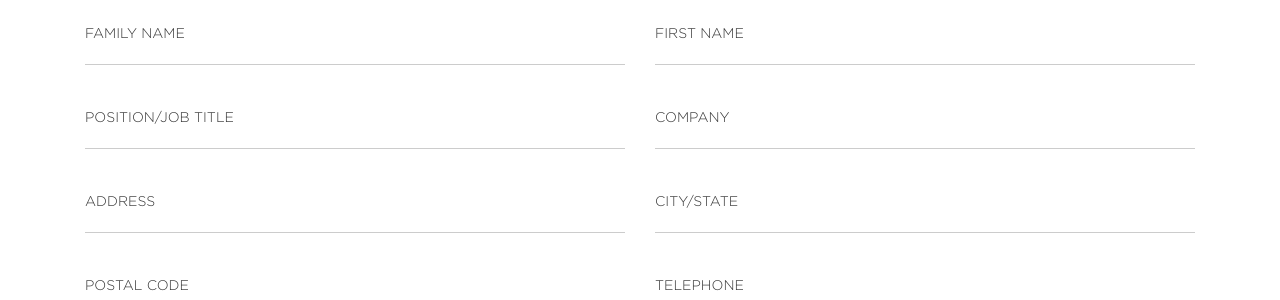
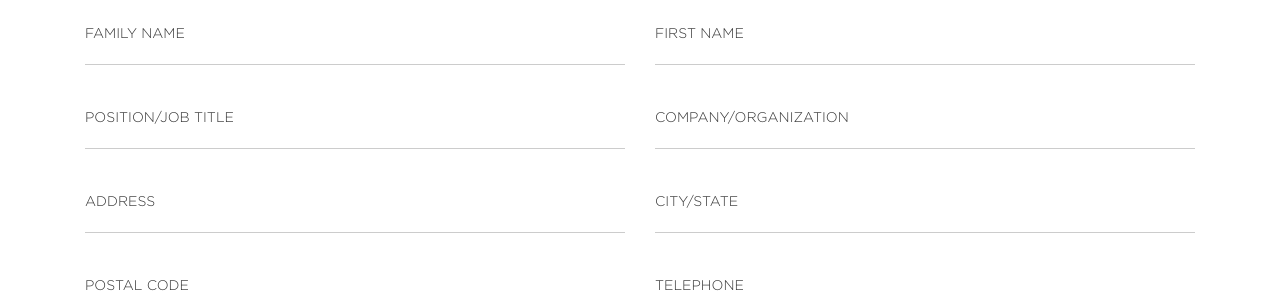
Before and after one commit to aotca2017/aoc2017local, a Jekyll site: the page built from index.html, in a window 1280 px wide. Shown: the part 666-966 px from the top of the page. Built offline with Jekyll 4.4.1, drawn with Linux system fonts in a browser that asks for light colours.

Commit message:
Update text

```diff
--- a/_includes/content.html
+++ b/_includes/content.html
@@ -46,7 +46,7 @@
         </div>
 
         <div class="form-item clearfix col-md-6">
-            <span class="content-title content-label-animation">Company</span>
+            <span class="content-title content-label-animation">Company/Organization</span>
             <input class="content-input form-control content-input-animation" name="entry.488532509" id="entry.488532509" autocomplete="off" required type="text" value="" aria-required="true" aria-invalid="false">
         </div>
 
```
